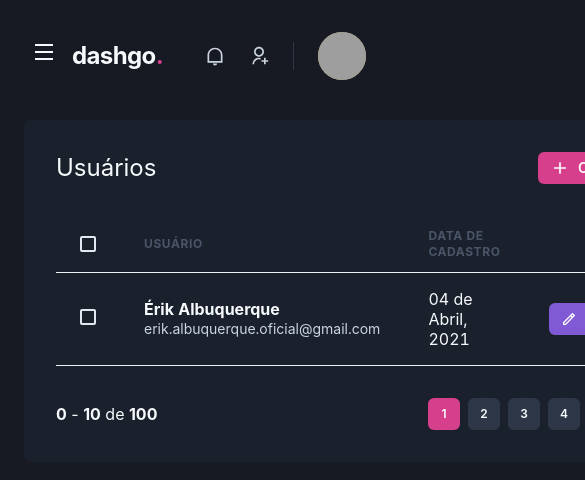
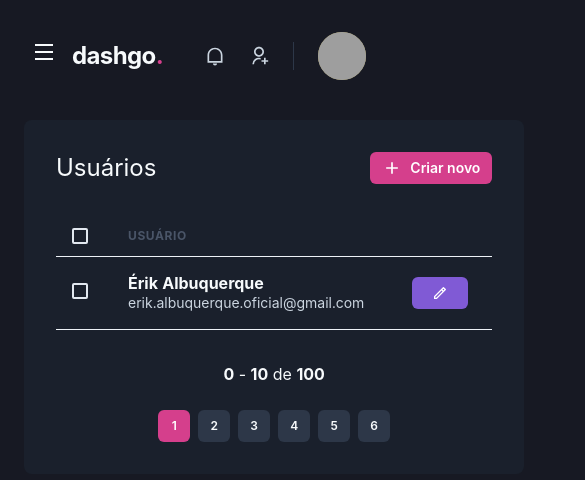
Before and after one commit to erik-albuquerque/dashgo, a Next.js app: page /users in a window 390 px wide. Shown: the top 480 px of the page, 585 px wide, since content can reach past the window. Built offline with nearby package versions, Linux system fonts and the light colour scheme; grey boxes are pictures that could not be loaded.

Commit message:
feat: add responsive user list

```diff
--- a/src/components/Pagination/index.tsx
+++ b/src/components/Pagination/index.tsx
@@ -4,7 +4,7 @@
 export function Pagination() {
   return (
     <Stack
-      direction="row"
+      direction={["column", "row"]}
       mt="8"
       justify="space-between"
       align="center"
--- a/src/pages/users/index.tsx
+++ b/src/pages/users/index.tsx
@@ -11,6 +11,7 @@
   Th,
   Thead,
   Tr,
+  useBreakpointValue,
 } from "@chakra-ui/react";
 import { RiAddLine, RiPencilLine } from "react-icons/ri";
 
@@ -20,6 +21,10 @@
 import { SideBar } from "../../components/SideBar";
 
 export default function UserList() {
+  const isWideVersion = useBreakpointValue({
+    base: false,
+    lg: true,
+  });
   return (
     <Box>
       <Header />
@@ -45,17 +50,17 @@
           <Table>
             <Thead>
               <Tr>
-                <Th px="6" color="gray.300" width="8">
+                <Th px={["4", "4", "6"]} color="gray.300" width="8">
                   <Checkbox colorScheme="pink" />
                 </Th>
                 <Th>Usuário</Th>
-                <Th>Data de cadastro</Th>
+                {isWideVersion && <Th>Data de cadastro</Th>}
                 <Th width="8"></Th>
               </Tr>
             </Thead>
             <Tbody>
               <Tr>
-                <Td px="6">
+                <Td px={["4", "4", "6"]}>
                   <Checkbox colorScheme="pink" />
                 </Td>
                 <Td>
@@ -66,16 +71,22 @@
                     </Text>
                   </Box>
                 </Td>
-                <Td>04 de Abril, 2021</Td>
+                {isWideVersion && <Td>04 de Abril, 2021</Td>}
                 <Td>
                   <Button
                     as="a"
                     size="sm"
                     fontSize="sm"
                     colorScheme="purple"
-                    leftIcon={<Icon as={RiPencilLine} fontSize="16" />}
+                    leftIcon={
+                      <Icon
+                        ml={["2", "2", "2", "0"]}
+                        as={RiPencilLine}
+                        fontSize="16"
+                      />
+                    }
                   >
-                    Editar
+                    {isWideVersion && "Editar"}
                   </Button>
                 </Td>
               </Tr>
```
